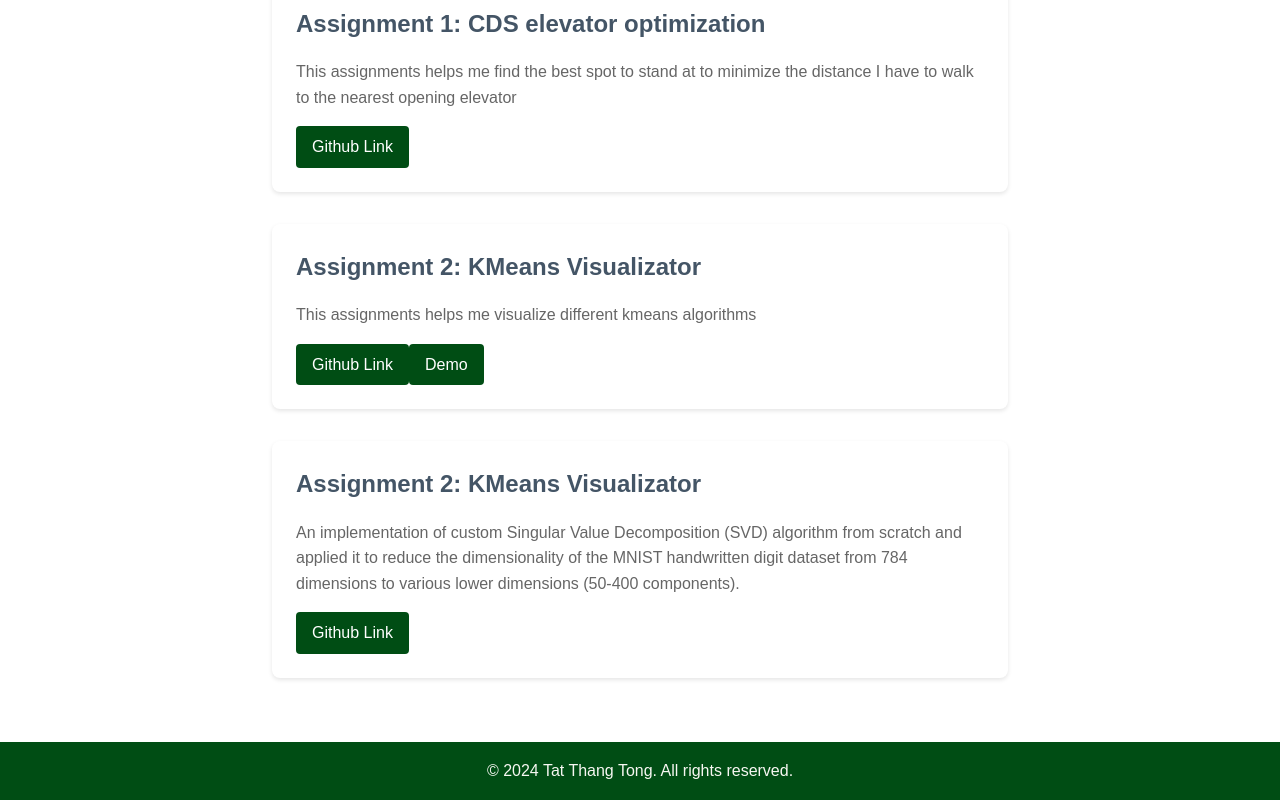
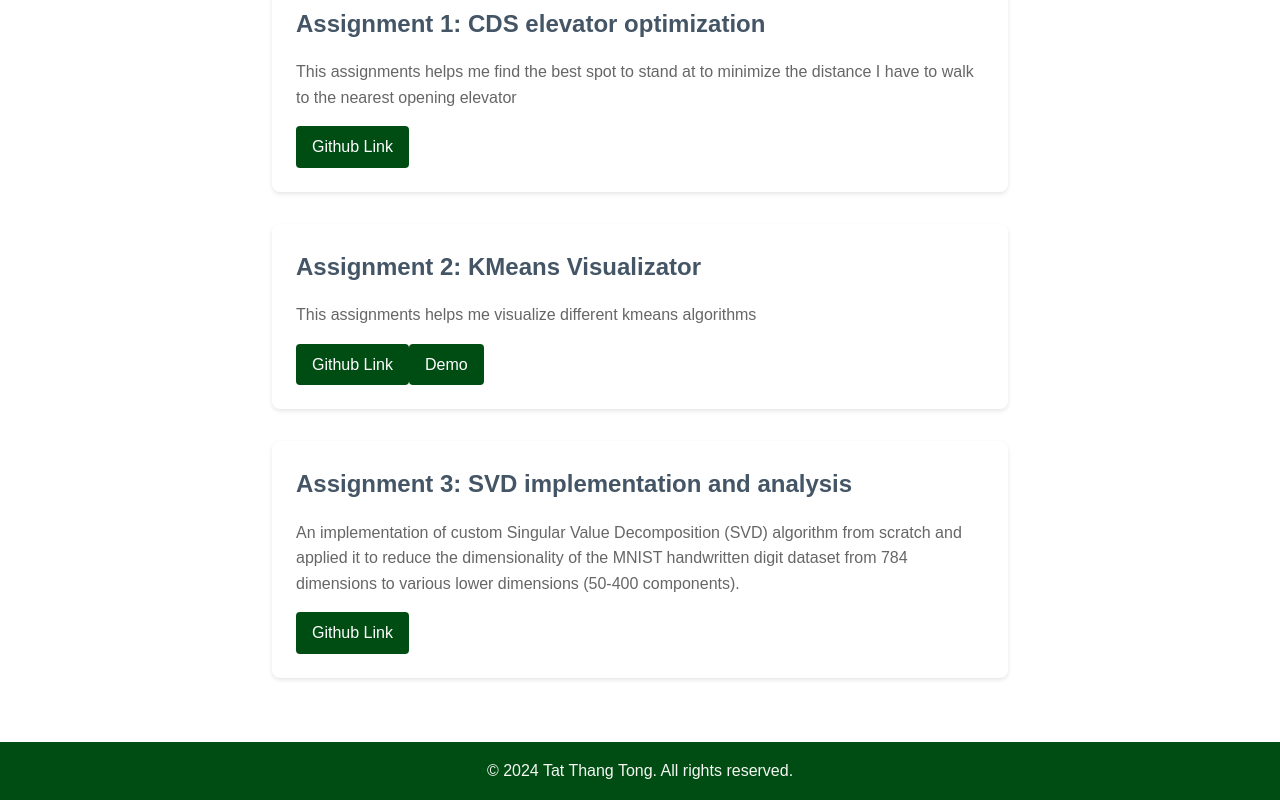
Before and after one commit to Kermit3T/Kermit3T.github.io, a React (Vite) app: page /assignments in a window 1280 px wide. Shown: the part 477-1277 px from the top of the page. Built offline with nearby package versions, Linux system fonts and the light colour scheme.

Commit message:
Update Assignments.jsx

```diff
--- a/src/pages/Assignments.jsx
+++ b/src/pages/Assignments.jsx
@@ -81,7 +81,7 @@ function Assignments() {
       </AssignmentCard>
 
       <AssignmentCard>
-        <AssignmentTitle>Assignment 2: KMeans Visualizator</AssignmentTitle>
+        <AssignmentTitle>Assignment 3: SVD implementation and analysis</AssignmentTitle>
         <AssignmentDescription>
             An implementation of custom Singular Value Decomposition (SVD) algorithm from scratch and applied it to reduce the dimensionality of the MNIST handwritten digit dataset from 784 dimensions to various lower dimensions (50-400 components).
         </AssignmentDescription>
```
